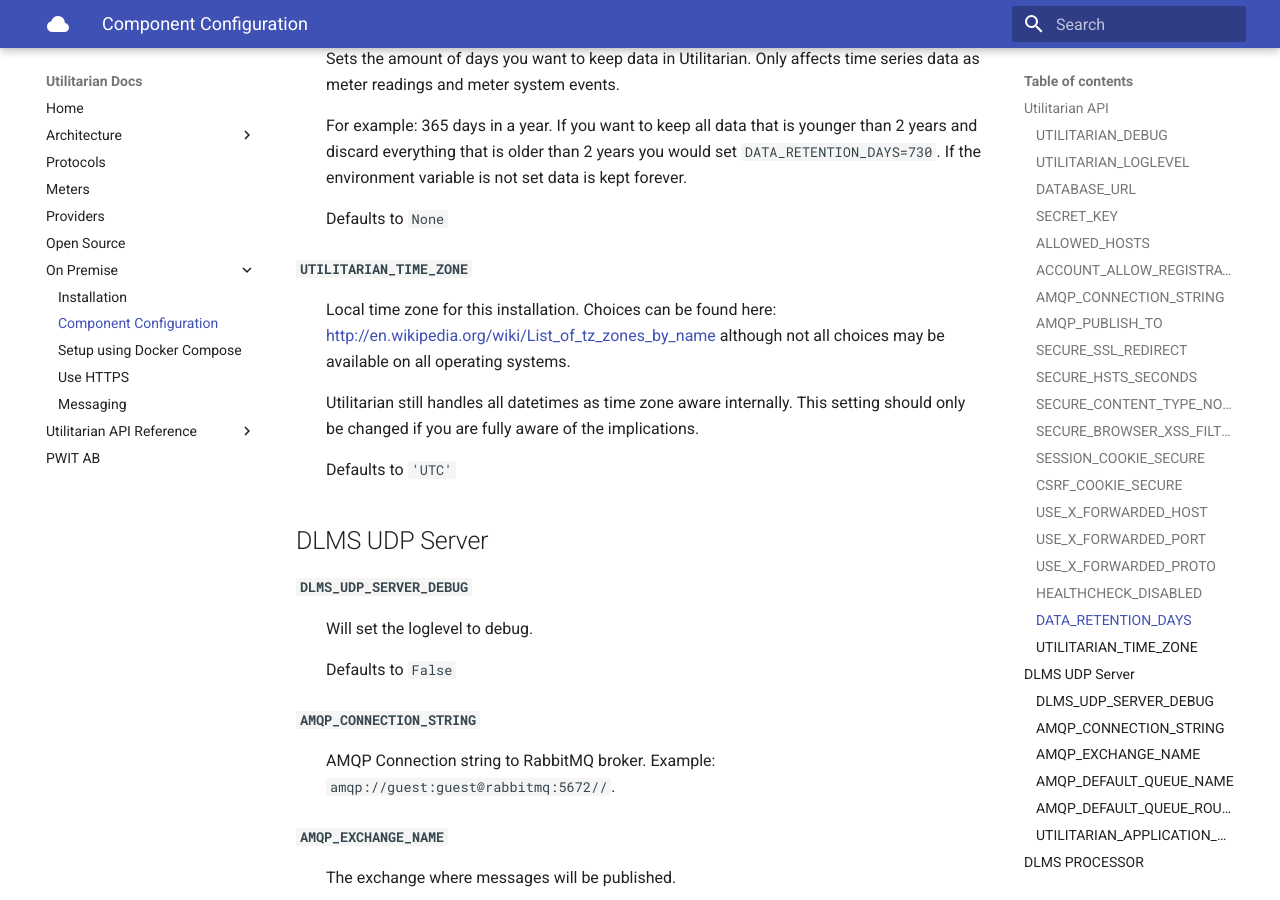
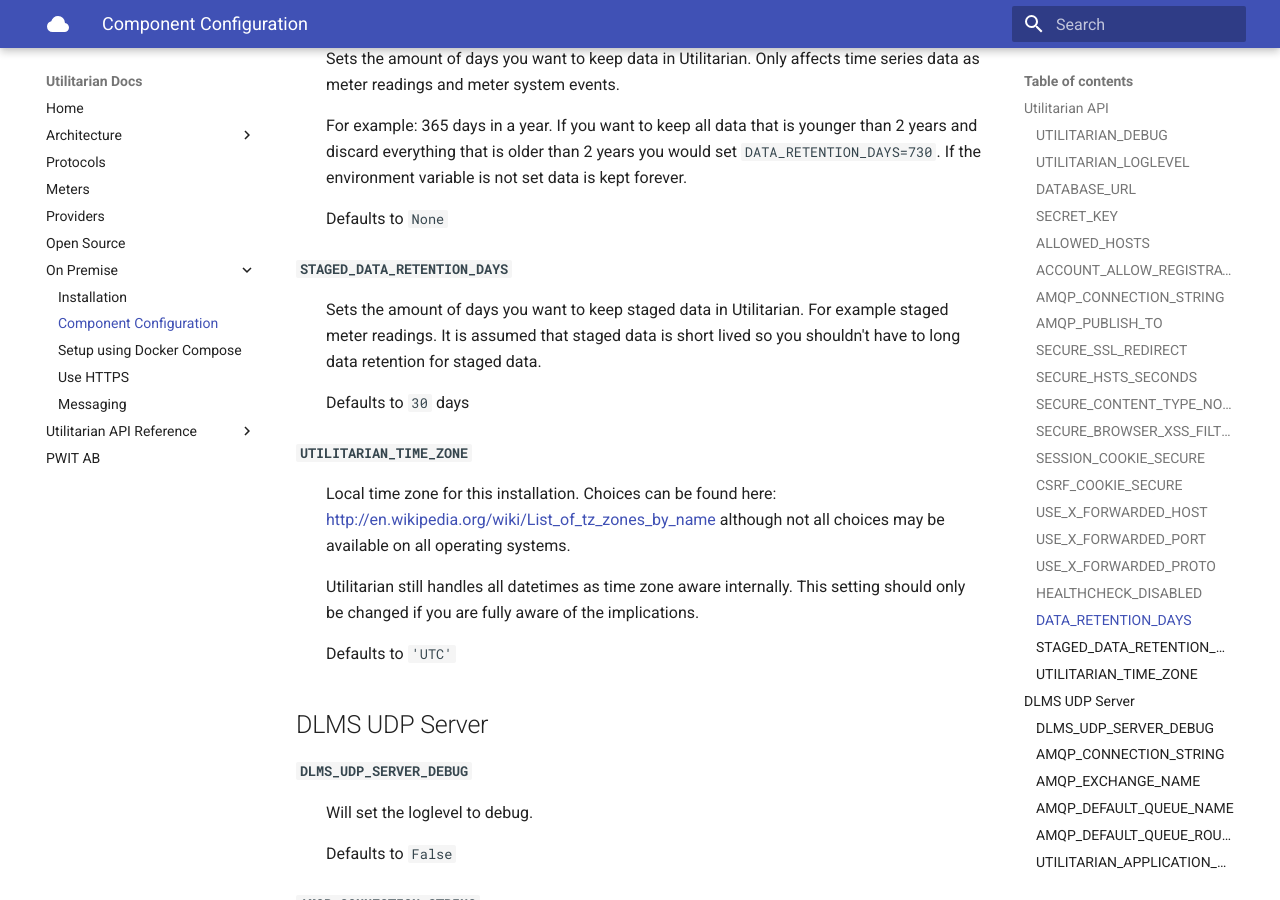
Before and after one commit to pwitab/utilitarian-api-docs, an MkDocs documentation site: the page built from docs/component_settings.md, in a window 1280 px wide and 900 px high, scrolled down 3671 px. Built offline with MkDocs 1.6.1 and Material for MkDocs 9.7.7, drawn with Linux system fonts in a browser that asks for light colours.

Commit message:
Added STAGED_DATA_RETENTION_DAYS in component settings

```diff
--- a/docs/component_settings.md
+++ b/docs/component_settings.md
@@ -180,6 +180,14 @@
 
     Defaults to `None`
 
+#### `STAGED_DATA_RETENTION_DAYS`
+
+:   Sets the amount of days you want to keep staged data in Utilitarian.
+    For example staged meter readings. It is assumed that staged data is
+    short lived so you shouldn't have to long data retention for staged data.
+
+    Defaults to `30` days
+
 #### `UTILITARIAN_TIME_ZONE`
 
 :   Local time zone for this installation. Choices can be found here:
```
